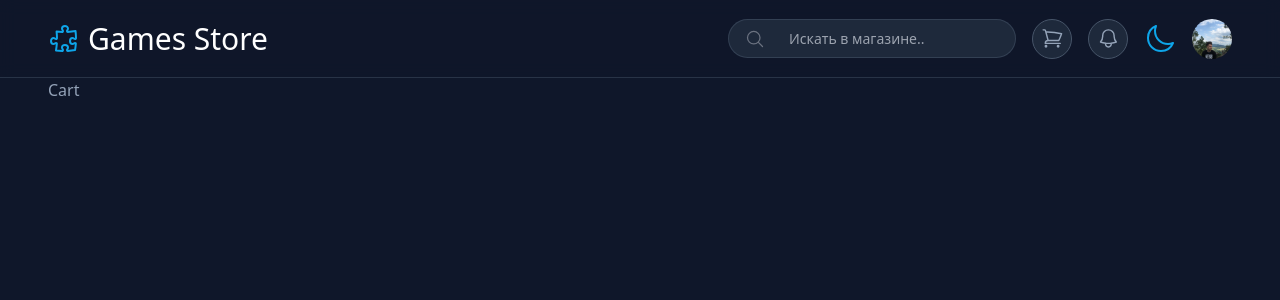
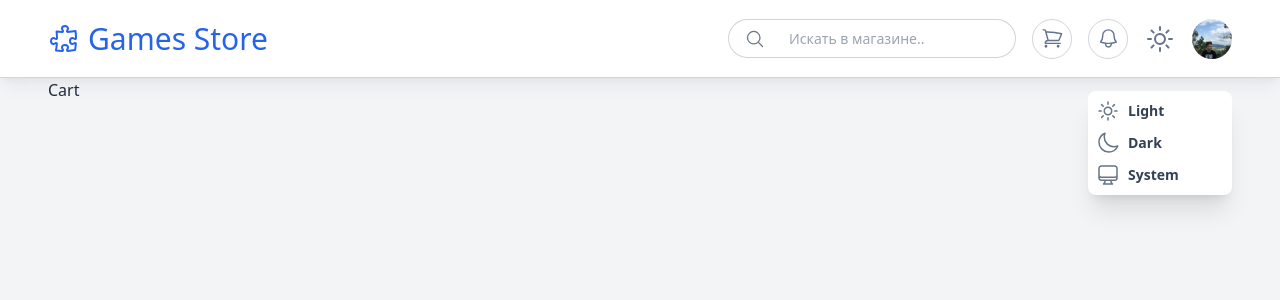
Before and after one commit to Friendly-neighborhood-development/Fnd_games_store, a React (Create React App) app in the folder client/: page /cart in a window 1280 px wide. Both pictures are taken after a click on the element 1160 px from the left and 38 px from the top of the page. Shown: the top 300 px of the page. Built offline with nearby package versions, Linux system fonts and the light colour scheme.

Commit message:
added system theme

```diff
--- a/client/src/components/Header/Header.tsx
+++ b/client/src/components/Header/Header.tsx
@@ -4,7 +4,7 @@ import images from "../../constants/images";
 import {ShoppingCartIcon, BellIcon, PuzzlePieceIcon, MagnifyingGlassIcon} from "@heroicons/react/24/outline";
 import {Link} from "react-router-dom";
 import HeaderIcon from "./HeaderIcon";
-import ThemeSwitcher from "../UI/ThemeSwitcher";
+import ThemeSwitcher from "../ThemeSwitcher";
 
 const Header: FC = memo(() => {
     return (
--- a/client/src/components/Header/HeaderIcon.tsx
+++ b/client/src/components/Header/HeaderIcon.tsx
@@ -15,7 +15,7 @@ const HeaderIcon: FC<NavbarIconProps> = ({Icon, link}) => {
                     " h-10 w-10 flex justify-center items-center dark:bg-slate-800" +
                     " dark:border-slate-600 hover:bg-gray-200/30 dark:hover:bg-slate-500/50"}
             >
-                <Icon className={"text-gray-500 dark:text-slate-400 w-3/5 h-3/5"}/>
+                <Icon className={"text-slate-500 dark:text-slate-400 w-3/5 h-3/5"}/>
             </span>
         </Link>
     );
--- a/client/src/components/Header/SmHeader.tsx
+++ b/client/src/components/Header/SmHeader.tsx
@@ -8,7 +8,7 @@ import {
     UserIcon
 } from "@heroicons/react/24/outline";
 import {Link} from "react-router-dom";
-import ThemeSwitcher from "../UI/ThemeSwitcher";
+import ThemeSwitcher from "../ThemeSwitcher";
 import {XMarkIcon} from "@heroicons/react/20/solid";
 import SmHeaderLink from "./SmHeaderLink";
 
--- /dev/null
+++ b/client/src/components/ThemeSwitcher.tsx
@@ -0,0 +1,78 @@
+import React, {FC, memo, useEffect, useState} from 'react';
+import {ComputerDesktopIcon, MoonIcon, SunIcon} from "@heroicons/react/24/outline";
+
+const ThemeSwitcher: FC = memo(() => {
+    const [modal, setModal] = useState(false)
+    const switchTheme = (theme: string) => {
+        switch (theme) {
+            case "dark":
+                localStorage.theme = 'dark'
+                document.documentElement.classList.add('dark')
+                document.documentElement.classList.remove('light')
+                break
+            case "light":
+                localStorage.theme = "light"
+                document.documentElement.classList.add('light')
+                document.documentElement.classList.remove('dark')
+                break
+            default:
+                localStorage.theme = "system"
+                if (window.matchMedia('(prefers-color-scheme: dark)').matches) {
+                    document.documentElement.classList.add('dark')
+                    document.documentElement.classList.remove('light')
+                } else {
+                    document.documentElement.classList.add('light')
+                    document.documentElement.classList.remove('dark')
+                }
+        }
+    }
+    useEffect(() => {
+        switchTheme(localStorage.theme)
+    }, [])
+
+
+
+    return (
+        <div
+            className={"text-blue-600 cursor-pointer dark:text-sky-500"}
+            onClick={() => setModal(!modal)}
+        >
+            {localStorage.theme === "system"
+                ? window.matchMedia('(prefers-color-scheme: dark)').matches
+                    ? <MoonIcon className={"w-8 h-8 text-slate-300"}/>
+                    : <SunIcon className={"w-8 h-8 text-slate-500"}/>
+                : localStorage.theme === "dark"
+                    ? <MoonIcon className={"w-8 h-8"}/>
+                    : <SunIcon className={"w-8 h-8"}/>
+            }
+            {modal &&
+                <ul className={"absolute top-full right-0 mt-8 font-semibold text-slate-700 text-sm z-50 w-36 py-1 rounded-lg bg-white overflow-hidden shadow-xl dark:text-slate-300 dark:bg-slate-800"}>
+                    <li
+                        className={"flex px-2 py-1 cursor-pointer items-center hover:bg-gray-100 dark:hover:bg-slate-700"}
+                        onClick={() => switchTheme("light")}
+                    >
+                        <SunIcon className={"w-6 h-6 mr-2 text-slate-500"}/>
+                        Light
+                    </li>
+                    <li
+                        className={"flex px-2 py-1 cursor-pointer items-center hover:bg-gray-100 dark:hover:bg-slate-700"}
+                        onClick={() => switchTheme("dark")}
+                    >
+                        <MoonIcon className={"w-6 h-6 mr-2 text-slate-500"}/>
+                        Dark
+                    </li>
+                    <li
+                        className={"flex px-2 py-1 cursor-pointer items-center hover:bg-gray-100 dark:hover:bg-slate-700"}
+                        onClick={() => switchTheme("system")}
+                    >
+                        <ComputerDesktopIcon className={"w-6 h-6 mr-2 text-slate-500"}/>
+                        System
+                    </li>
+                </ul>
+            }
+
+        </div>
+    );
+});
+
+export default ThemeSwitcher;
--- a/client/src/components/UI/ThemeSwitcher.tsx
+++ /dev/null
@@ -1,56 +0,0 @@
-import React, {FC, memo, useEffect, useState} from 'react';
-import {ComputerDesktopIcon, MoonIcon, SunIcon} from "@heroicons/react/24/outline";
-
-const ThemeSwitcher: FC = memo(() => {
-    const [icon, setIcon] = useState(localStorage.getItem("theme") || "light")
-    useEffect(() => {
-        document.documentElement.setAttribute("class", localStorage.getItem("theme") || "light")
-        localStorage.getItem("theme") === "dark"
-            ? document.documentElement.style.backgroundColor = "#0f172a"
-            : document.documentElement.style.backgroundColor = "#f3f4f6"
-    }, [])
-
-    const toggleTheme = () => {
-        if (localStorage.getItem("theme") === "dark") {
-            document.documentElement.setAttribute("class", "light")
-            localStorage.setItem("theme", "light")
-            setIcon("light")
-            document.documentElement.style.backgroundColor = "#f3f4f6"
-        } else {
-            document.documentElement.setAttribute("class", "dark")
-            localStorage.setItem("theme", "dark")
-            setIcon("dark")
-            document.documentElement.style.backgroundColor = "#0f172a"
-        }
-    }
-
-    return (
-        <>
-            <div
-                onClick={toggleTheme}
-                className={"text-blue-600 dark:text-sky-500 cursor-pointer"}>
-                {icon === "dark"
-                    ? <MoonIcon className={"w-8 h-8"}/>
-                    : <SunIcon className={"w-8 h-8"}/>
-                }
-            </div>
-            {/*<ul className={"absolute top-full right-0 mt-6 font-semibold text-sm z-50 w-36 py-1 rounded-lg bg-white overflow-hidden shadow-lg dark:bg-slate-800"}>*/}
-            {/*    <li className={"flex px-2 py-1 cursor-pointer items-center hover:bg-gray-100 dark:hover:bg-slate-700"}>*/}
-            {/*        <ComputerDesktopIcon*/}
-            {/*            className={"w-6 h-6 mr-2"}/>*/}
-            {/*        System*/}
-            {/*    </li>*/}
-            {/*    <li className={"flex px-2 py-1 cursor-pointer items-center hover:bg-gray-100 dark:hover:bg-slate-700"}>*/}
-            {/*        <SunIcon className={"w-6 h-6 mr-2"}/>*/}
-            {/*        Light*/}
-            {/*    </li>*/}
-            {/*    <li className={"flex px-2 py-1 cursor-pointer items-center hover:bg-gray-100 dark:hover:bg-slate-700"}>*/}
-            {/*        <MoonIcon className={"w-6 h-6 mr-2"}/>*/}
-            {/*        Dark*/}
-            {/*    </li>*/}
-            {/*</ul>*/}
-        </>
-    );
-});
-
-export default ThemeSwitcher;
```
